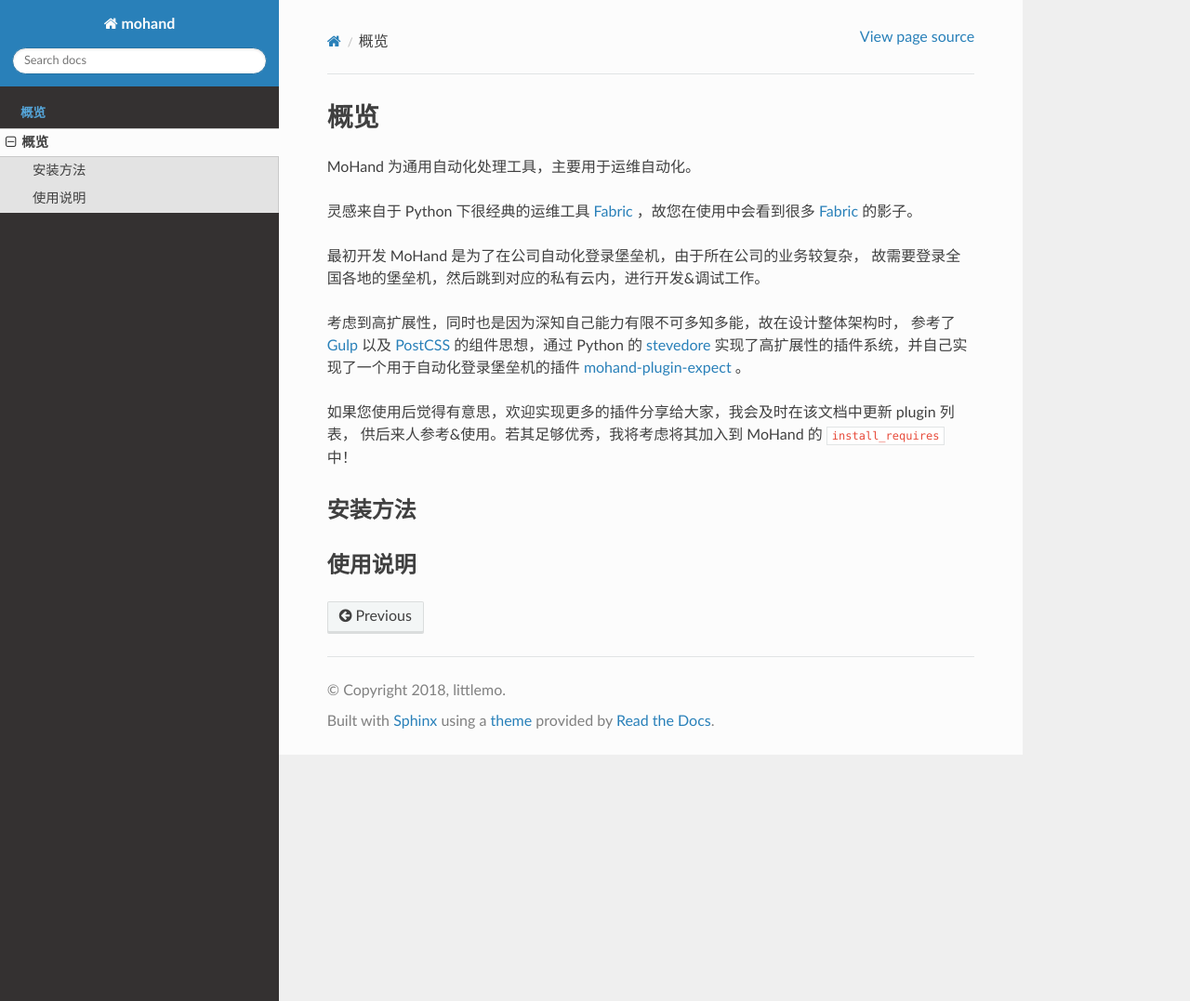
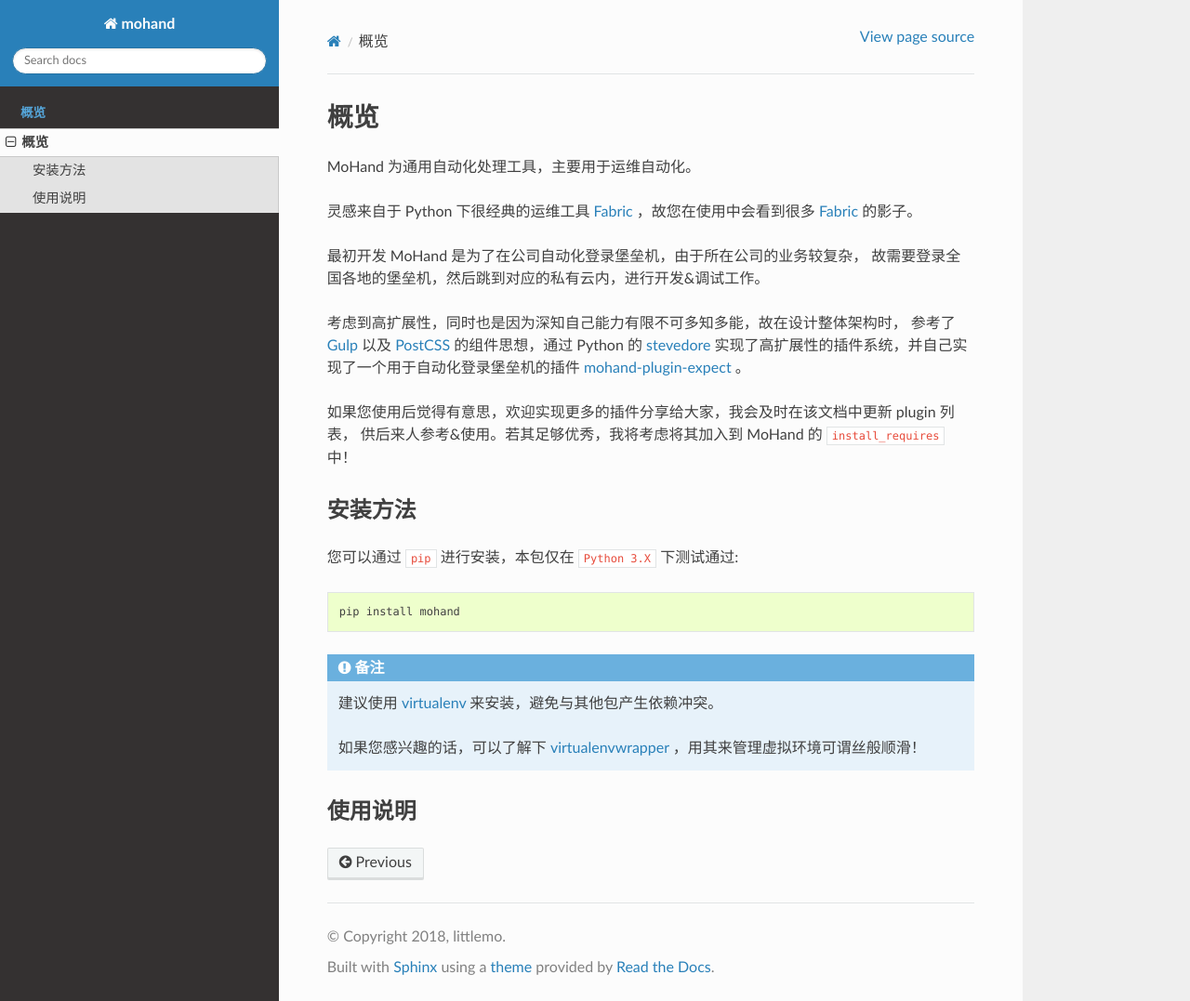
Before and after one commit to littlemo/mohand, a Sphinx documentation site: the page built from docs/source/intro/overview.rst, in a window 1280 px wide and 1077 px high. Shown: the whole window at 93% size. Built offline with Sphinx 7.4.7 and the Read the Docs theme 2.0.0, drawn with Linux system fonts in a browser that asks for light colours; formulas are drawn with MathJax 3.

Commit message:
F: 编写概览文档中的安装方法章节

```diff
--- a/docs/source/intro/overview.rst
+++ b/docs/source/intro/overview.rst
@@ -21,6 +21,16 @@
 安装方法
 ========
 
+您可以通过 ``pip`` 进行安装，本包仅在 ``Python 3.X`` 下测试通过::
+
+    pip install mohand
+
+.. note::
+
+    建议使用 `virtualenv`_ 来安装，避免与其他包产生依赖冲突。
+
+    如果您感兴趣的话，可以了解下 `virtualenvwrapper`_ ，用其来管理虚拟环境可谓丝般顺滑！
+
 使用说明
 ========
 
@@ -30,3 +40,5 @@
 .. _PostCSS: https://postcss.org
 .. _stevedore: https://docs.openstack.org/stevedore/latest/
 .. _mohand-plugin-expect: http://mohand-plugin-expect.rtfd.io/
+.. _virtualenv: http://virtualenv.pypa.io/
+.. _virtualenvwrapper: https://virtualenvwrapper.readthedocs.io/
```
